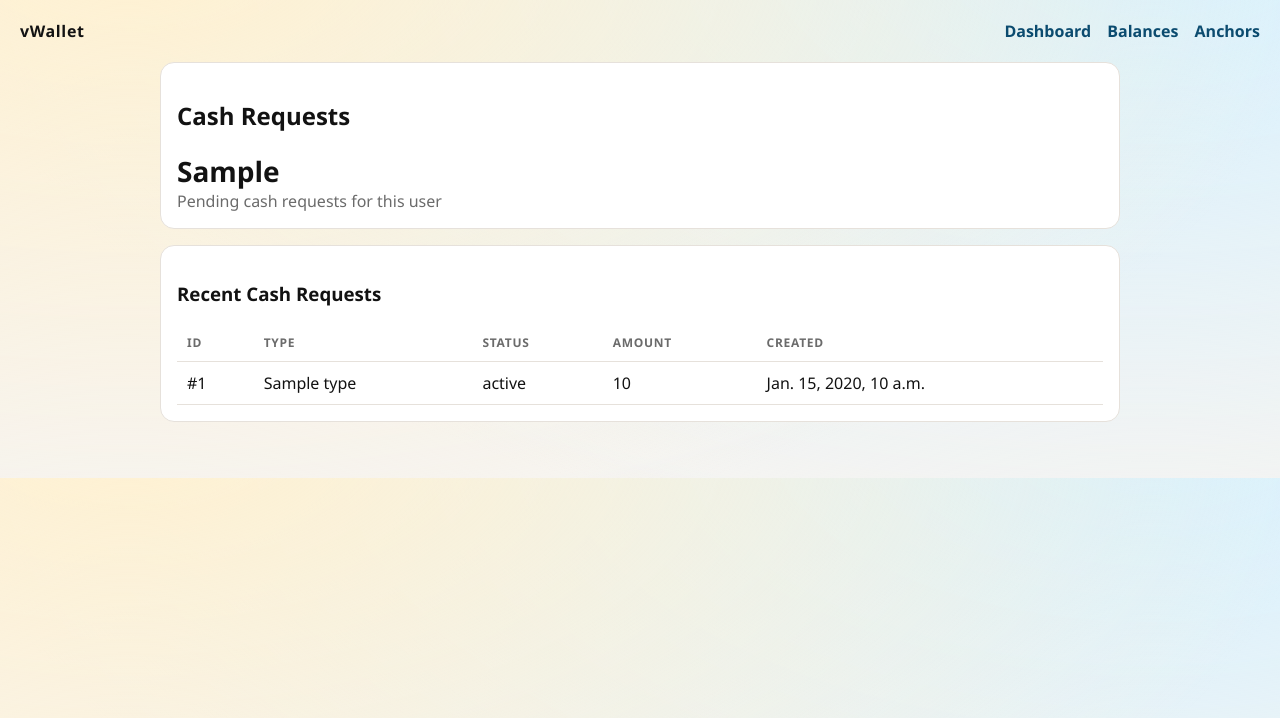
After one commit to khengleng/vWallet, a Django app: template src/dj_wallet/templates/dj_wallet/portal_cash.html in a window 1280 px wide. The commit adds this page. Shown: the top 718 px of the page. Run offline with Django 3.2, Linux system fonts and the light colour scheme; the template is opened without the code that fills it: most values are stand-ins (such as "Sample title", 1, 10 or a date in 2020); data that the repository does not hold is empty; parts of the project's set-up code (start-up, migrations or seed data) failed here and were passed over.

Commit message:
Add portal pages and fix Besu raw tx

```diff
--- a/src/dj_wallet/api/urls.py
+++ b/src/dj_wallet/api/urls.py
@@ -1,10 +1,18 @@
 from django.urls import path
-from dj_wallet.portal import portal_view
+from dj_wallet.portal import (
+    portal_balances_view,
+    portal_cash_view,
+    portal_anchors_view,
+    portal_view,
+)
 
 from dj_wallet.api import views
 
 urlpatterns = [
     path("", portal_view, name="portal"),
+    path("portal/balances", portal_balances_view, name="portal-balances"),
+    path("portal/anchors", portal_anchors_view, name="portal-anchors"),
+    path("portal/cash", portal_cash_view, name="portal-cash"),
     path("wallet/balance", views.BalanceView.as_view(), name="wallet-balance"),
     path("wallet/nonce", views.NonceView.as_view(), name="wallet-nonce"),
     path("wallet/deposit", views.DepositView.as_view(), name="wallet-deposit"),
--- a/src/dj_wallet/chain/besu.py
+++ b/src/dj_wallet/chain/besu.py
@@ -95,7 +95,10 @@ class BesuAdapter(ChainAdapter):
             }
         )
         signed = self.w3.eth.account.sign_transaction(tx, self._config().private_key)
-        tx_hash_bytes = self.w3.eth.send_raw_transaction(signed.rawTransaction)
+        raw_tx = getattr(signed, "rawTransaction", None)
+        if raw_tx is None:
+            raw_tx = signed.raw_transaction
+        tx_hash_bytes = self.w3.eth.send_raw_transaction(raw_tx)
         return tx_hash_bytes.hex()
 
     def check_confirmation(self, onchain_tx_hash):
--- a/src/dj_wallet/templates/dj_wallet/portal.html
+++ b/src/dj_wallet/templates/dj_wallet/portal.html
@@ -97,7 +97,11 @@
   <body>
     <header>
       <div class="brand">vWallet</div>
-      <div class="pill">Mobile Money Portal</div>
+      <div>
+        <a class="pill" style="text-decoration:none; margin-right:8px;" href="/api/portal/balances">Balances</a>
+        <a class="pill" style="text-decoration:none; margin-right:8px;" href="/api/portal/anchors">Anchors</a>
+        <a class="pill" style="text-decoration:none;" href="/api/portal/cash">Cash</a>
+      </div>
     </header>
 
     <div class="container">
--- /dev/null
+++ b/src/dj_wallet/templates/dj_wallet/portal_cash.html
@@ -0,0 +1,179 @@
+<!doctype html>
+<html lang="en">
+  <head>
+    <meta charset="utf-8" />
+    <meta name="viewport" content="width=device-width, initial-scale=1" />
+    <title>vWallet Cash</title>
+    <style>
+      :root {
+        --bg: #f6f4f1;
+        --ink: #121212;
+        --accent: #0b4b6f;
+        --danger: #9b2c2c;
+        --card: #ffffff;
+        --muted: #6b6b6b;
+        --border: #e6e1db;
+      }
+      * { box-sizing: border-box; }
+      body {
+        margin: 0;
+        font-family: "Avenir Next", "Segoe UI", system-ui, sans-serif;
+        background: radial-gradient(1200px 600px at 10% -10%, #fff1d1, transparent),
+                    radial-gradient(1200px 600px at 90% -10%, #d7f1ff, transparent),
+                    var(--bg);
+        color: var(--ink);
+      }
+      header {
+        padding: 20px;
+        display: flex;
+        justify-content: space-between;
+        align-items: center;
+      }
+      .brand { font-weight: 700; letter-spacing: 0.04em; }
+      .nav a { margin-left: 12px; color: var(--accent); text-decoration: none; font-weight: 600; }
+      .container { padding: 0 20px 40px; max-width: 1000px; margin: 0 auto; }
+      .card {
+        background: var(--card);
+        border: 1px solid var(--border);
+        border-radius: 14px;
+        padding: 16px;
+        margin-bottom: 16px;
+      }
+      .stat { font-size: 28px; font-weight: 700; }
+      table { width: 100%; border-collapse: collapse; }
+      th, td { text-align: left; padding: 10px; border-bottom: 1px solid var(--border); }
+      th { font-size: 12px; text-transform: uppercase; color: var(--muted); letter-spacing: 0.06em; }
+      .muted { color: var(--muted); }
+      .btn {
+        display: inline-block;
+        padding: 6px 10px;
+        border-radius: 8px;
+        border: none;
+        cursor: pointer;
+        font-weight: 600;
+        background: var(--accent);
+        color: #fff;
+      }
+      .btn.danger { background: var(--danger); }
+      form { display: inline; }
+    </style>
+  </head>
+  <body>
+    <header>
+      <div class="brand">vWallet</div>
+      <nav class="nav">
+        <a href="/api/">Dashboard</a>
+        <a href="/api/portal/balances">Balances</a>
+        <a href="/api/portal/anchors">Anchors</a>
+      </nav>
+    </header>
+
+    <div class="container">
+      <div class="card">
+        <h2>Cash Requests</h2>
+        <div class="stat">{{ cash_pending }}</div>
+        <div class="muted">Pending cash requests for this user</div>
+      </div>
+
+      {% if "ops" in user_roles %}
+        <div class="card">
+          <h3>Ops Queue</h3>
+          <table>
+            <thead>
+              <tr>
+                <th>ID</th>
+                <th>Type</th>
+                <th>Amount</th>
+                <th>Created</th>
+                <th>Action</th>
+              </tr>
+            </thead>
+            <tbody>
+              {% if ops_pending_list %}
+                {% for r in ops_pending_list %}
+                  <tr>
+                    <td>#{{ r.id }}</td>
+                    <td>{{ r.type }}</td>
+                    <td>{{ r.amount }}</td>
+                    <td>{{ r.created_at }}</td>
+                    <td>
+                      <form method="post" action="/api/cash/approve/{{ r.id }}">{% csrf_token %}<button class="btn">Approve</button></form>
+                      <form method="post" action="/api/cash/reject/{{ r.id }}">{% csrf_token %}<button class="btn danger">Reject</button></form>
+                    </td>
+                  </tr>
+                {% endfor %}
+              {% else %}
+                <tr><td colspan="5" class="muted">No pending ops requests.</td></tr>
+              {% endif %}
+            </tbody>
+          </table>
+        </div>
+      {% endif %}
+
+      {% if "agent" in user_roles %}
+        <div class="card">
+          <h3>Agent Queue</h3>
+          <table>
+            <thead>
+              <tr>
+                <th>ID</th>
+                <th>Type</th>
+                <th>Amount</th>
+                <th>Created</th>
+                <th>Action</th>
+              </tr>
+            </thead>
+            <tbody>
+              {% if agent_pending_list %}
+                {% for r in agent_pending_list %}
+                  <tr>
+                    <td>#{{ r.id }}</td>
+                    <td>{{ r.type }}</td>
+                    <td>{{ r.amount }}</td>
+                    <td>{{ r.created_at }}</td>
+                    <td>
+                      <form method="post" action="/api/cash/approve/{{ r.id }}">{% csrf_token %}<button class="btn">Approve</button></form>
+                      <form method="post" action="/api/cash/reject/{{ r.id }}">{% csrf_token %}<button class="btn danger">Reject</button></form>
+                    </td>
+                  </tr>
+                {% endfor %}
+              {% else %}
+                <tr><td colspan="5" class="muted">No pending agent requests.</td></tr>
+              {% endif %}
+            </tbody>
+          </table>
+        </div>
+      {% endif %}
+
+      <div class="card">
+        <h3>Recent Cash Requests</h3>
+        <table>
+          <thead>
+            <tr>
+              <th>ID</th>
+              <th>Type</th>
+              <th>Status</th>
+              <th>Amount</th>
+              <th>Created</th>
+            </tr>
+          </thead>
+          <tbody>
+            {% if recent_cash %}
+              {% for r in recent_cash %}
+                <tr>
+                  <td>#{{ r.id }}</td>
+                  <td>{{ r.type }}</td>
+                  <td>{{ r.status }}</td>
+                  <td>{{ r.amount }}</td>
+                  <td>{{ r.created_at }}</td>
+                </tr>
+              {% endfor %}
+            {% else %}
+              <tr><td colspan="5" class="muted">No recent cash requests.</td></tr>
+            {% endif %}
+          </tbody>
+        </table>
+      </div>
+    </div>
+  </body>
+</html>
```
Also changed, not shown: src/dj_wallet/portal.py (+106 -53 lines), src/dj_wallet/templates/dj_wallet/portal_anchors.html (added, +100 -0 lines), src/dj_wallet/templates/dj_wallet/portal_balances.html (added, +98 -0 lines).
